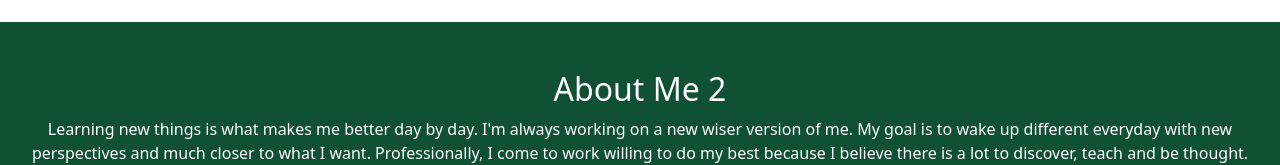
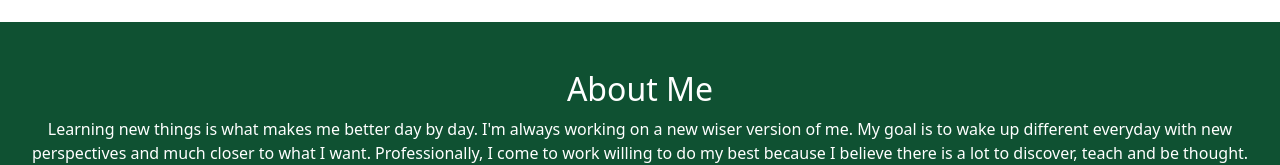
Before and after one commit to brunogoettmann/portfolio, a React (Create React App) app: page / in a window 1280 px wide. Shown: the part 539-704 px from the top of the page. Built offline with nearby package versions, Linux system fonts and the light colour scheme.

Commit message:
chore: test

```diff
--- a/src/components/about/About.js
+++ b/src/components/about/About.js
@@ -7,7 +7,7 @@ class About extends React.Component {
         <div className="container-fluid">
           <div className="row">
             <div className="col text-center">
-              <h2>About Me 2</h2>
+              <h2>About Me</h2>
               <p>
                 Learning new things is what makes me better day by day. I'm
                 always working on a new wiser version of me. My goal is to wake
```
